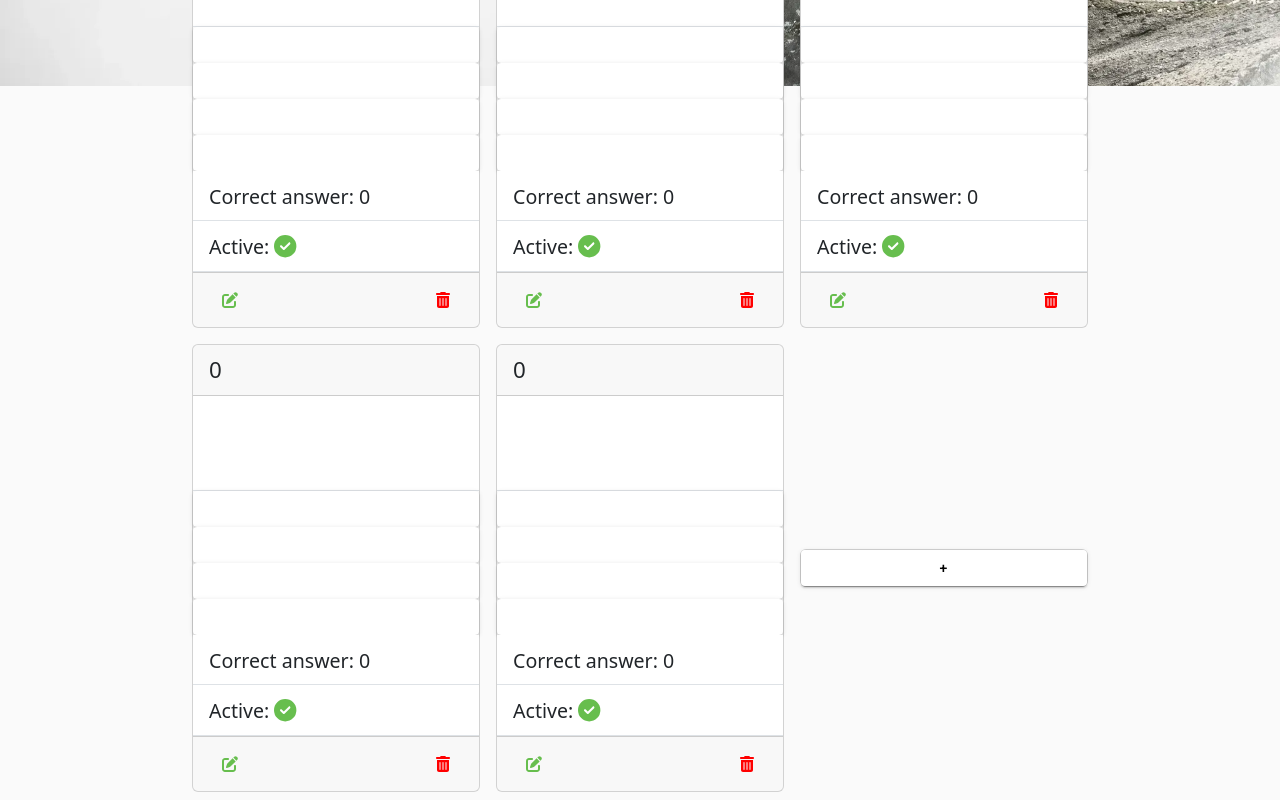
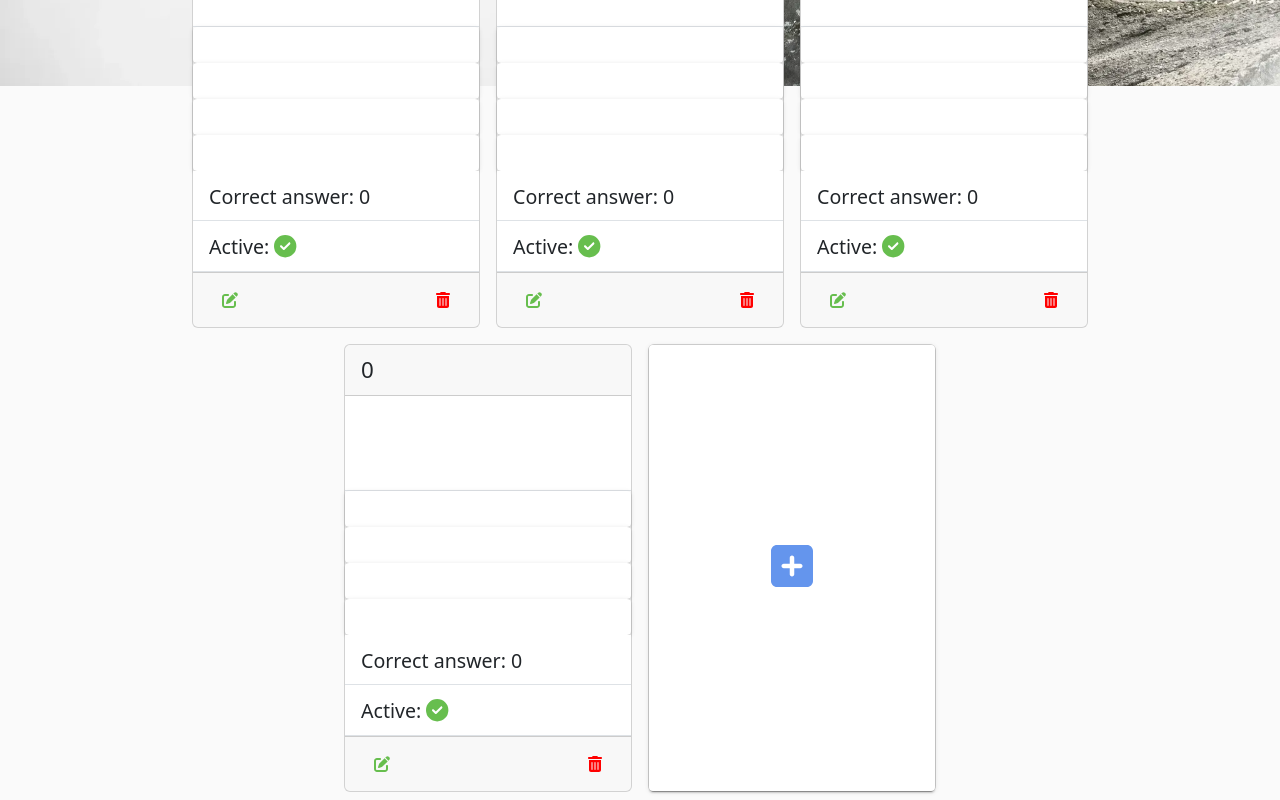
Before and after one commit to EKKE-AFP-I/Csapat01, an Angular app in the folder frontend/: page /admin-home in a window 1280 px wide. Shown: the part 714-1514 px from the top of the page. Built offline with nearby package versions, Linux system fonts and the light colour scheme; data requests are answered from the project's data file.

Commit message:
Add new quiz item button styled

```diff
--- a/frontend/json_server/data.json
+++ b/frontend/json_server/data.json
@@ -126,17 +126,6 @@
       "answer4": "",
       "correctAnswer": 0,
       "active": true
-    },
-    {
-      "id": "0",
-      "questionType": "",
-      "question": "",
-      "answer1": "",
-      "answer2": "",
-      "answer3": "",
-      "answer4": "",
-      "correctAnswer": 0,
-      "active": true
     }
   ]
 }
--- a/frontend/src/app/page/admin-home/admin-home.component.html
+++ b/frontend/src/app/page/admin-home/admin-home.component.html
@@ -27,8 +27,10 @@
             </li>
           </ul>
       </div>
-      <div class="card m-2 col-12 col-sm-6 col-md-4 col-lg-3" style="width: 18rem;">
-        <button class="display-1" [routerLink]="['/admin-edit']" mat-raised-button>+</button>
+      <div class="card m-2 col-12 col-sm-6 col-md-4 col-lg-3 d-flex align-items-center justify-content-center" style="width: 18rem; height: 28rem;">
+        <button class="col-12 h-100" [routerLink]="['/admin-edit']" mat-raised-button>
+          <fa-icon class="add" [icon]="faSquarePlus"></fa-icon>
+        </button>
       </div>
 
     </div>
--- a/frontend/src/app/page/admin-home/admin-home.component.scss
+++ b/frontend/src/app/page/admin-home/admin-home.component.scss
@@ -3,3 +3,8 @@
 .background {
   background-image: url('../../../assets/img/samsommer-vddccTqwal8-unsplash.webp');
 }
+
+.add {
+  color:cornflowerblue;
+  font-size: 3rem;
+}
--- a/frontend/src/app/page/admin-home/admin-home.component.ts
+++ b/frontend/src/app/page/admin-home/admin-home.component.ts
@@ -5,7 +5,7 @@ import { MatButtonModule } from '@angular/material/button';
 import { Router, RouterModule } from '@angular/router';
 import { QuizService } from '../../service/quiz.service';
 import { FontAwesomeModule } from '@fortawesome/angular-fontawesome';
-import { faCircleCheck, faCircleXmark, faPenToSquare, faSave, faTrashCan } from '@fortawesome/free-solid-svg-icons';
+import { faCircleCheck, faCircleXmark, faPenToSquare, faSave, faSquarePlus, faTrashCan } from '@fortawesome/free-solid-svg-icons';
 
 @Component({
   selector: 'app-admin-home',
@@ -28,6 +28,7 @@ export class AdminHomeComponent {
   faCircleXmark = faCircleXmark;
   faPenToSquare = faPenToSquare;
   faTrashCan = faTrashCan;
+  faSquarePlus = faSquarePlus;
   faSave = faSave;
 
   constructor(
```
